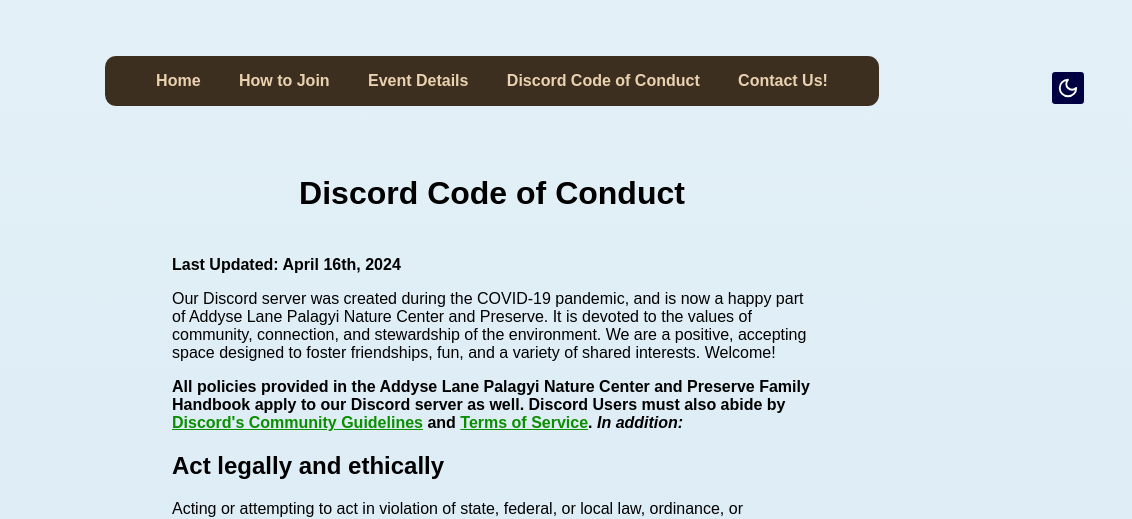
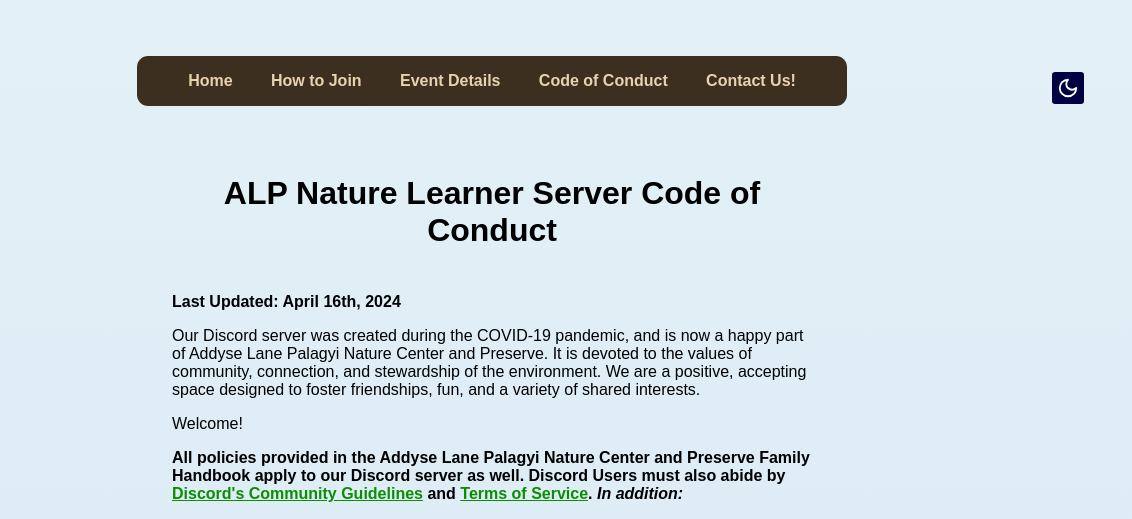
Before and after one commit to LearnerCouncil/LCSite, an Eleventy site: page src/code-of-conduct.md in a window 1280 px wide. Shown: the top 519 px of the page, 148-1280 px from the left. Built offline with nearby package versions, Linux system fonts and the light colour scheme; Eleventy itself is replaced by a stand-in of ours; files that its build step writes are made by us from their sources.

Commit message:
Rename links

```diff
--- a/src/_includes/base.njk
+++ b/src/_includes/base.njk
@@ -43,7 +43,7 @@
           <a href="/event-details">Event Details</a>
         </li>
         <li>
-          <a href="/code-of-conduct">Discord Code of Conduct</a>
+          <a href="/code-of-conduct">Code of Conduct</a>
         </li>
         <li>
           <a href="/contact-us">Contact Us!</a>
--- a/src/code-of-conduct.md
+++ b/src/code-of-conduct.md
@@ -1,5 +1,5 @@
 ---
-title: Discord Code of Conduct
+title: ALP Nature Learner Server Code of Conduct
 layout: "base.njk"
 ---
 
@@ -7,9 +7,11 @@
 
 **Last Updated: April 16th, 2024**
 
-Our Discord server was created during the COVID-19 pandemic, and is now a happy part of Addyse Lane Palagyi Nature Center and Preserve. It is devoted to the values of community, connection, and stewardship of the environment. We are a positive, accepting space designed to foster friendships, fun, and a variety of shared interests. Welcome!
+Our Discord server was created during the COVID-19 pandemic, and is now a happy part of Addyse Lane Palagyi Nature Center and Preserve. It is devoted to the values of community, connection, and stewardship of the environment. We are a positive, accepting space designed to foster friendships, fun, and a variety of shared interests.
 
-**All policies provided in the Addyse Lane Palagyi Nature Center and Preserve Family Handbook apply to our Discord server as well. Discord Users must also abide by [Discord's Community Guidelines](https://discord.com/guidelines) and [Terms of Service](https://discord.com/terms). *In addition:***
+Welcome!
+
+**All policies provided in the Addyse Lane Palagyi Nature Center and Preserve Family Handbook apply to our Discord server as well. Discord Users must also abide by [Discord's Community Guidelines](https://discord.com/guidelines) and [Terms of Service](https://discord.com/terms).** ***In addition:***
 
 ## Act legally and ethically
 
```
Also changed, not shown: src/index.md (+1 -0 lines).
